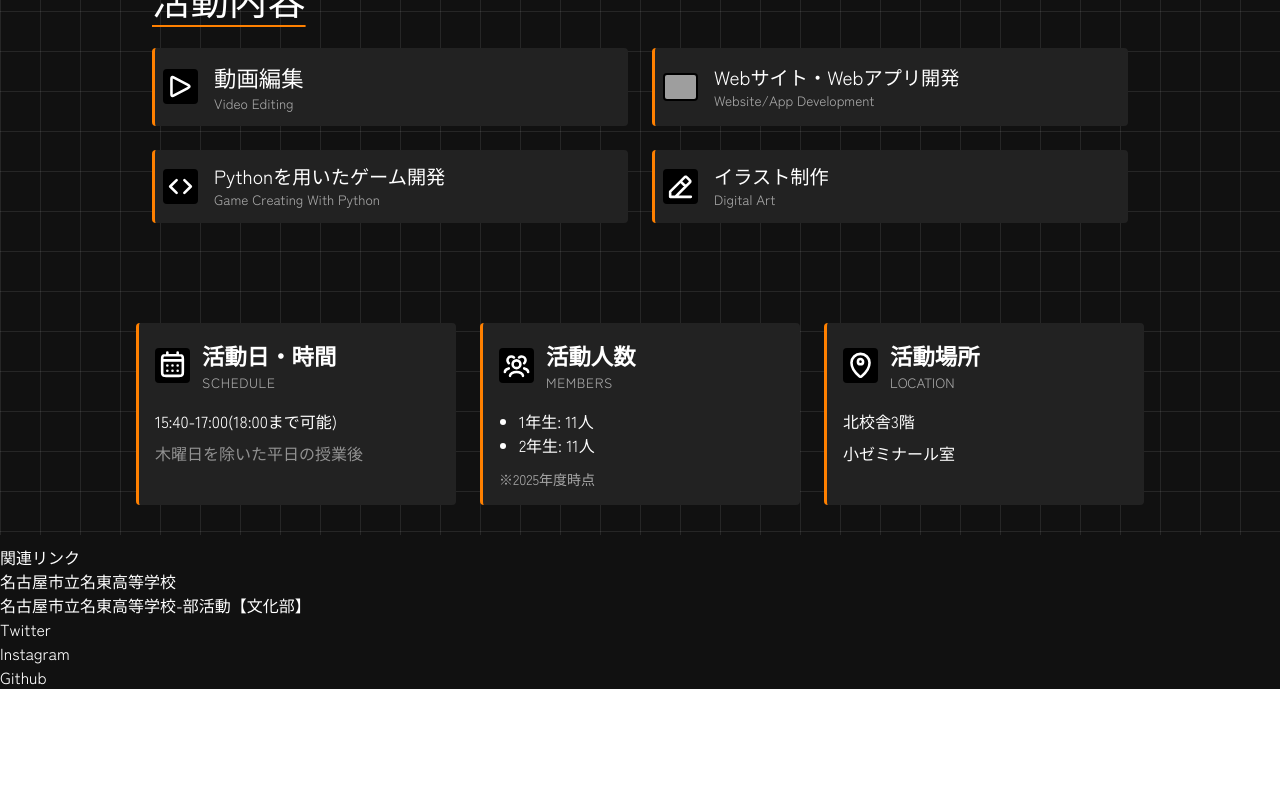
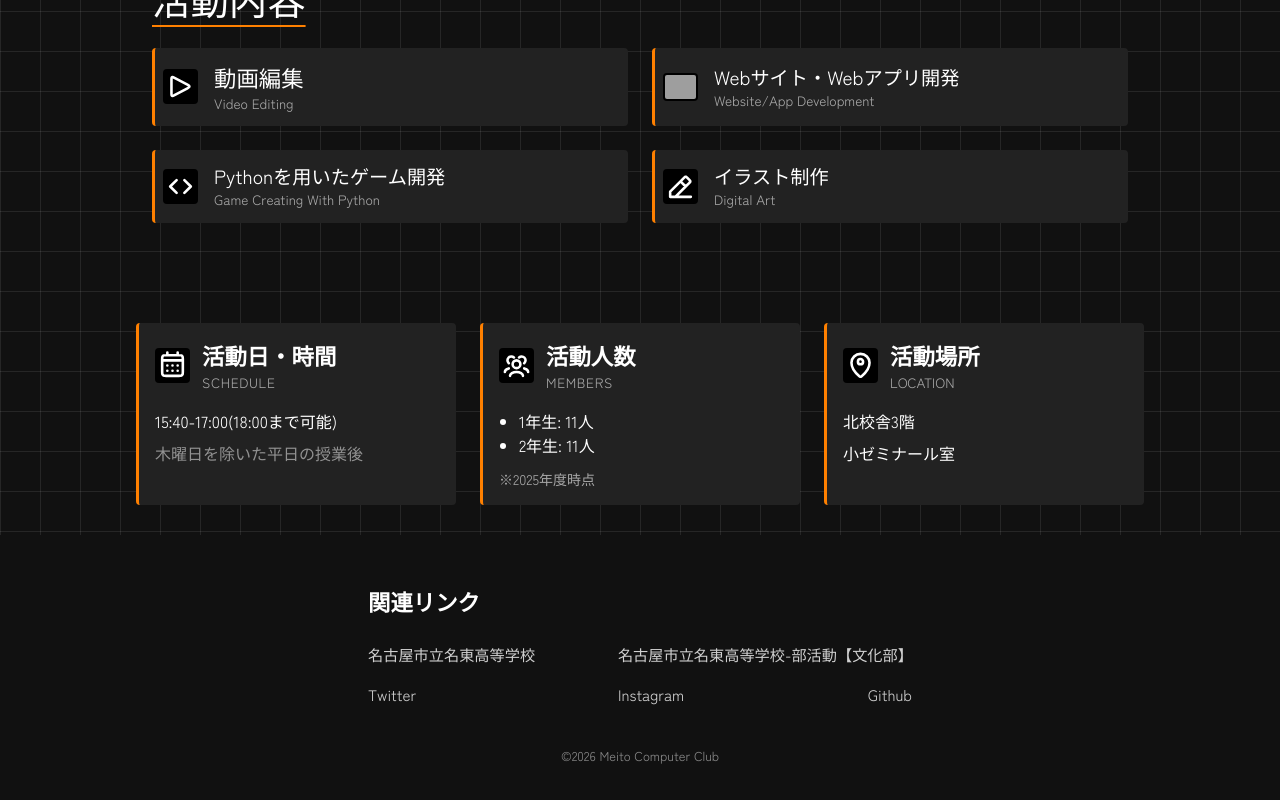
Before and after one commit to MeitoComputerClub/meitocc-homepage, a Next.js app: page / in a window 1280 px wide. Shown: the part 703-1503 px from the top of the page. Before the commit the page ends 1392 px from the top, so only its background shows below. Built offline with nearby package versions, Linux system fonts and the light colour scheme; grey boxes are pictures that could not be loaded.

Commit message:
フッターデザイン完了

```diff
--- a/src/components/layout/Footer.tsx
+++ b/src/components/layout/Footer.tsx
@@ -1,28 +1,75 @@
 export default function Footer() {
+  const links = [
+    {
+      name: "名古屋市立名東高等学校",
+      url: "https://nagoya.fureai-cloud.jp/_view/meito-h",
+    },
+    {
+      name: "名古屋市立名東高等学校-部活動【文化部】",
+      url: "https://nagoya.fureai-cloud.jp/_view/meito-h/home/index/schoollife/b-club",
+    },
+    { name: "Twitter", url: "https://x.com/MeitoCC" },
+    {
+      name: "Instagram",
+      url: "https://www.instagram.com/meitocc?igsh=MXRiY21xcWNkd3NoYQ==",
+    },
+    { name: "Github", url: "https://github.com/MeitoComputerClub" },
+  ];
   return (
     <footer className="bg-[#111] text-white">
-      <h3>関連リンク</h3>
-      <ul>
-        <li>
-          <a href="https://nagoya.fureai-cloud.jp/_view/meito-h">
-            名古屋市立名東高等学校
-          </a>
-        </li>
-        <li>
-          <a href="https://nagoya.fureai-cloud.jp/_view/meito-h/home/index/schoollife/b-club">
-            名古屋市立名東高等学校-部活動【文化部】
-          </a>
-        </li>
-        <li>
-          <a href="">Twitter</a>
-        </li>
-        <li>
-          <a href="">Instagram</a>
-        </li>
-        <li>
-          <a href="">Github</a>
-        </li>
-      </ul>
+      <div className="max-w-xl mx-auto px-4 py-10">
+        {/* Title */}
+        <h3 className="text-[clamp(1rem,2.5vw,1.4rem)] font-semibold mb-6">
+          関連リンク
+        </h3>
+        <ul className="grid grid-cols-1 place-items-center md:grid-cols-2 md:place-items-start gap-4">
+          {links.map((link, index) => (
+            <li
+              key={index}
+              className={`
+        w-fit
+        ${index === 0 ? "md:col-start-1" : ""}
+        ${index === 1 ? "md:col-start-2" : ""}
+        ${index === 2 ? "md:col-start-1" : ""}
+        ${index === 3 ? "md:col-start-2" : ""}
+        ${index === 4 ? "md:col-start-3" : ""}
+      `}
+            >
+              <a
+                href={link.url}
+                target="_blank"
+                rel="noopener noreferrer"
+                className="
+                  relative inline-block
+                  text-[clamp(0.85rem,1.8vw,0.95rem)]
+                  leading-none
+                  whitespace-nowrap
+                  opacity-80 hover:opacity-100
+
+                  after:content-['']
+                  after:absolute
+                  after:left-0
+                  after:-bottom-1
+                  after:h-px
+                  after:w-0
+                  after:bg-[#ff8000]
+                  after:transition-all
+
+                  md:hover:after:w-full
+                  md:justify-self-center
+                  "
+              >
+                {link.name}
+              </a>
+            </li>
+          ))}
+        </ul>
+
+        {/* Copyright */}
+        <p className="text-[clamp(0.7rem,1.5vw,0.8rem)] opacity-50 mt-10 text-center">
+          ©2026 Meito Computer Club
+        </p>
+      </div>
     </footer>
   );
 }
```
